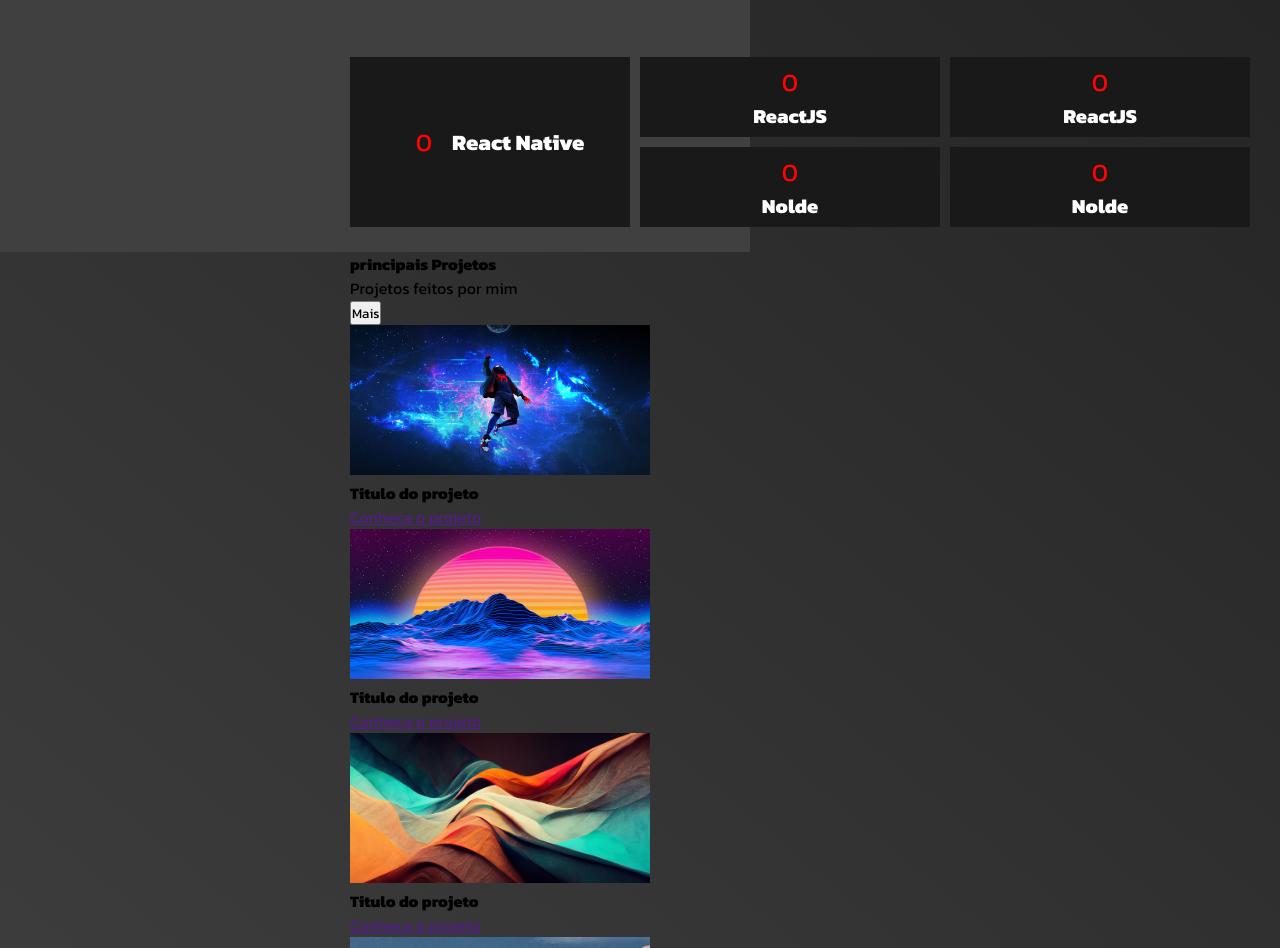
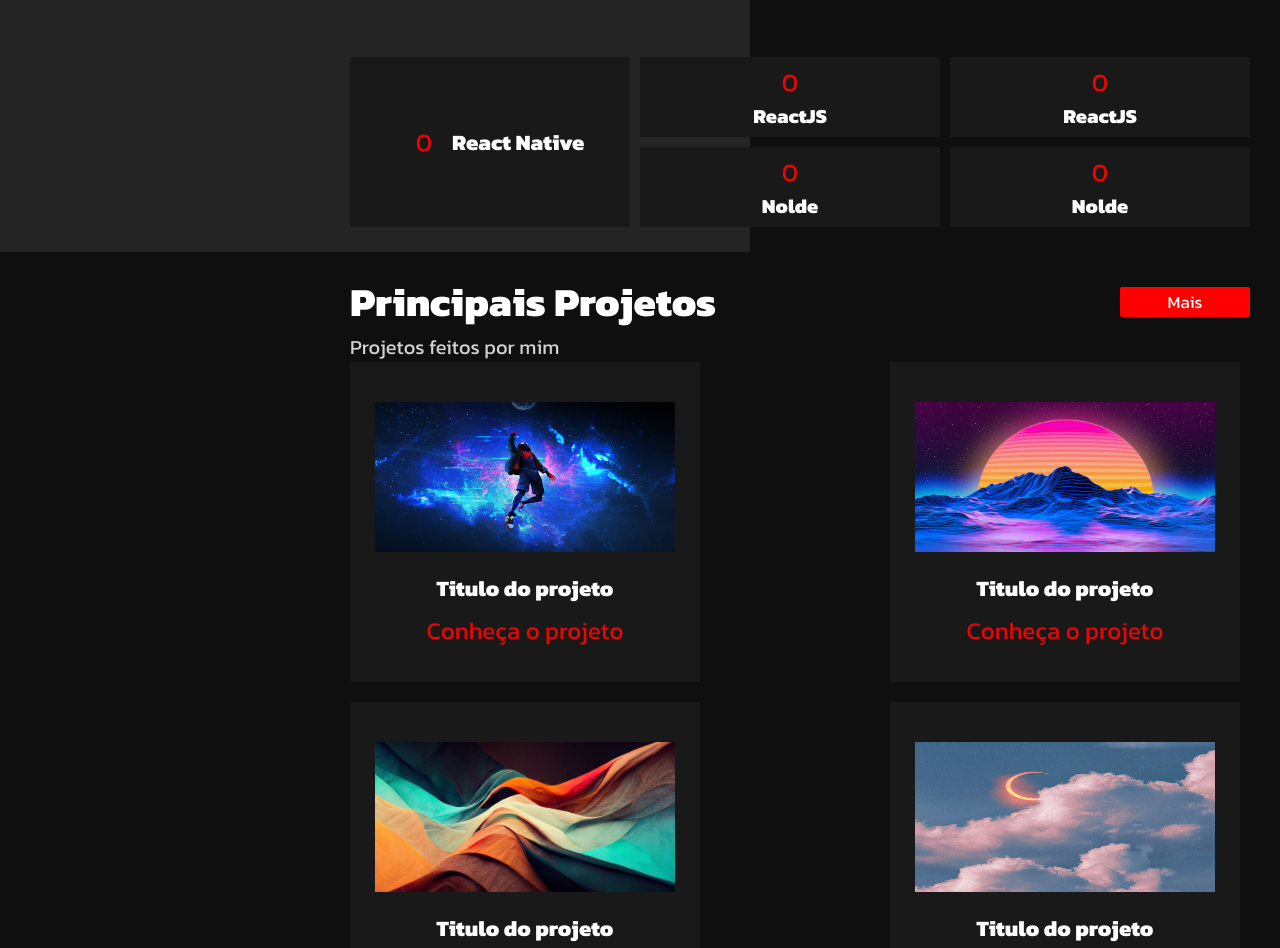
Before and after one commit to RomarioDaSilva/meu-portfolio, a plain HTML site: page index.html in a window 1280 px wide. Shown: the part 1038-1986 px from the top of the page. Drawn offline with Linux system fonts and the light colour scheme.

Commit message:
CSS Seção Projetos

```diff
--- a/index.html
+++ b/index.html
@@ -93,29 +93,29 @@
 
         <div class="projetos">
             <div class="box-topo">
-                <h4>principais Projetos</h4>
-                <p>Projetos feitos por mim</p>
+                <h2>Principais Projetos</h2>
                 <button>Mais</button>
             </div>
+            <p>Projetos feitos por mim</p>
             <div class="container-projetos">
                 <div class="box-projeto">
                     <img src="/img/projeto01.jpg" alt="">
-                    <h4>Titulo do projeto</h4>
+                    <h3>Titulo do projeto</h3>
                     <a href="">Conheça o projeto</a>
                 </div>
                 <div class="box-projeto">
                     <img src="/img/projeto02.jpg" alt="">
-                    <h4>Titulo do projeto</h4>
+                    <h3>Titulo do projeto</h3>
                     <a href="">Conheça o projeto</a>
                 </div>
                 <div class="box-projeto">
                     <img src="/img/projeto03.jpg" alt="">
-                    <h4>Titulo do projeto</h4>
+                    <h3>Titulo do projeto</h3>
                     <a href="">Conheça o projeto</a>
                 </div>
                 <div class="box-projeto">
                     <img src="/img/projeto04.jpg" alt="">
-                    <h4>Titulo do projeto</h4>
+                    <h3>Titulo do projeto</h3>
                     <a href="">Conheça o projeto</a>
                 </div>
             </div>
--- a/styles.css
+++ b/styles.css
@@ -2,6 +2,44 @@
     margin: 0;
     padding: 0;
     font-family: 'Kanit', sans-serif;
+}
+
+h3 {
+    color: #fff;
+    font-size: 22px;
+}
+
+p {
+    color: #d3d3d3;
+    font-size: 20px;
+}
+
+button {
+    height: 30px;
+    width: 130px;
+    background: #ff0000;
+    color: #fff;
+    font-size: 17px;
+    border: none;
+    border-radius: 2px;
+    padding: 2px;
+}
+
+h2 {
+    color: #fff;
+    font-size: 40px;
+}
+
+img {
+    width: 300px;
+    height: 150px;
+}
+
+a {
+    color: #f00400;
+    text-decoration: none;
+    font-size: 24px;
+    margin-top: 8px;
 }
 
 body {
@@ -9,7 +47,7 @@ body {
     justify-content: center;
     align-items: center;
     width: 200vh;
-    background: linear-gradient(-500deg, #191919, #404040);
+    background: #0f0f0f;
 }
 
 section {
@@ -27,15 +65,6 @@ section {
     justify-content: space-between;
     height: 40px;
     margin-top: 20px;
-}
-
-.header p {
-    color: #d3d3d3;
-    display: flex;
-    align-items: center;
-    justify-content: center;
-    margin: 5px;
-    font-size: 30px;
 }
 
 .header ul {
@@ -59,16 +88,13 @@ section {
 }
 .inicio img {
     z-index: -1;
+    width: auto;
+    height: 550px;
 }
 
 .inicio .container h3{
-    color: #ff0400;
+    color: #f00400;
     font-size: 30px;
-}
-
-.inicio .container h2{
-    color: #fff;
-    font-size: 40px;
 }
 
 .inicio .container p{
@@ -77,17 +103,8 @@ section {
     margin-bottom: 10px;
 }
 
-.inicio .container button{
-    background: #ff3936;
-    color: #d3d3d3;
-    font-size: 17px;
-    border: none;
-    padding: 5px 20px;
-    border-radius: 4px;
-}
-
 .bloco {
-    background: #404040;
+    background: #242424;
     height: 700px;
     width: 750px;
     position: absolute;
@@ -130,7 +147,7 @@ section {
 
 .competencias .container .box span {
     font-size: 25px;
-    color: #ff0400;
+    color: #f00400;
 }
 
 .competencias .container .box h3 {
@@ -144,13 +161,6 @@ section {
     font-size: 18px;
     margin-top: 8px;
     margin-bottom: 10px;
-}
-
-.competencias .container .box a {
-    color: #ff0400;
-    text-decoration: none;
-    font-size: 24px;
-    margin-top: 8px;
 }
 
 .competencias .container .box-m {
@@ -168,10 +178,6 @@ section {
     flex-direction: row;
 }
 
-.competencias .container .caixa .container-box {
-
-}
-
 .competencias .container .box-p {
     height: 80px;
     width: 300px;
@@ -187,7 +193,7 @@ section {
 .competencias .container .box-m span {
     font-size: 25px;
     margin: 20px;
-    color: #ff0400;
+    color: #f00400;
 }
 
 .competencias .container .box-m h3 {
@@ -197,7 +203,7 @@ section {
 
 .competencias .container .caixa .container-box span {
     font-size: 25px;
-    color: #ff0400;
+    color: #f00400;
 }
 
 .competencias .container .caixa .container-box h3 {
@@ -205,7 +211,32 @@ section {
     font-size: 20px;
 }
 
+.projetos .box-topo {
+    display: flex;
+    flex-direction: row;
+    justify-content: space-between;
+    align-items: center;
+    margin-top: 20px;
+}
+
+.projetos .container-projetos {
+    display: grid;
+    grid-template-columns: 540px 540px;
+    align-items: center;
+    justify-content: space-between;
+}
+
+.projetos .container-projetos .box-projeto {
+    height: 280px;
+    width: 350px;
+    display: flex;
+    flex-direction: column;
+    align-items: center;
+    padding-top: 40px;
+    background: #191919;
+    margin-bottom: 20px;
+}
+
 .projetos .container-projetos .box-projeto img {
-    width: 300px;
-    height: 150px;
+    margin-bottom: 20px;
 }
```
Also changed, not shown: 1 other file.
